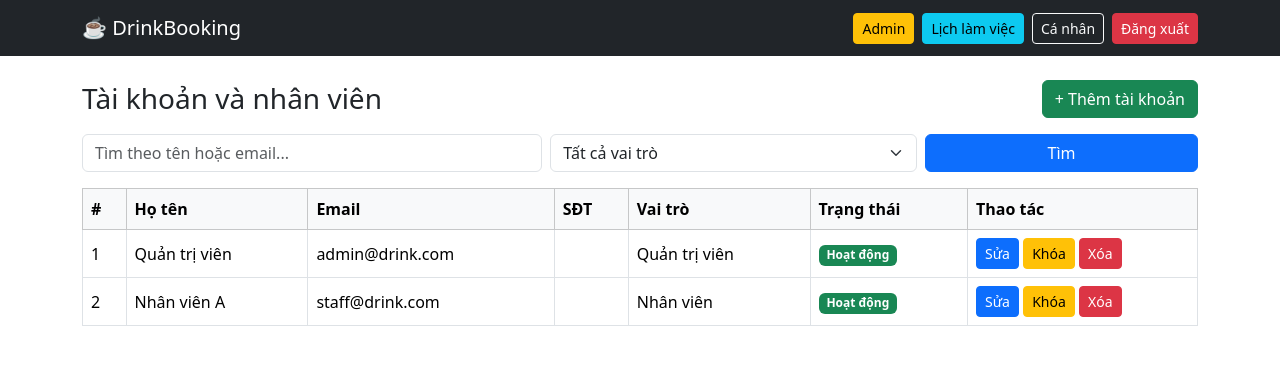
After one commit to namtrung2017kg-cyber/drink-n-booking, a Spring Boot app: page /admin/users in a window 1280 px wide. The commit adds this page. Shown: the top 365 px of the page. Run offline with Spring Boot 4, Linux system fonts and the light colour scheme; a user stored in the database is signed in; some of the project's set-up classes (security, data sources, template engines, error pages and the like) are left out, and stand-ins take their place; some libraries are stand-ins or nearby versions.

Commit message:
quản lí tài khoản, cho khóa tài khoản

```diff
--- a/src/main/java/com/drinknbooking/drinkbooking/controller/AdminDrinkController.java
+++ b/src/main/java/com/drinknbooking/drinkbooking/controller/AdminDrinkController.java
@@ -31,7 +31,7 @@ public class AdminDrinkController {
                        @RequestParam(name = "page", defaultValue = "0") int page,
                        Model model) {
         Page<Drink> result = drinkRepository.search(keyword.trim(), categoryId,
-                PageRequest.of(Math.max(page, 0), 5, Sort.by("id").descending()));
+                PageRequest.of(Math.max(page, 0), 5, Sort.by("id").ascending()));
         model.addAttribute("drinks", result);
         model.addAttribute("categories", categoryRepository.findAll());
         model.addAttribute("keyword", keyword);
--- /dev/null
+++ b/src/main/java/com/drinknbooking/drinkbooking/controller/AdminUserController.java
@@ -0,0 +1,131 @@
+package com.drinknbooking.drinkbooking.controller;
+
+import com.drinknbooking.drinkbooking.dto.UserForm;
+import com.drinknbooking.drinkbooking.entity.Role;
+import com.drinknbooking.drinkbooking.entity.User;
+import com.drinknbooking.drinkbooking.repository.UserRepository;
+import jakarta.validation.Valid;
+import org.springframework.dao.DataIntegrityViolationException;
+import org.springframework.data.domain.Page;
+import org.springframework.data.domain.PageRequest;
+import org.springframework.data.domain.Sort;
+import org.springframework.security.crypto.password.PasswordEncoder;
+import org.springframework.stereotype.Controller;
+import org.springframework.ui.Model;
+import org.springframework.validation.BindingResult;
+import org.springframework.web.bind.annotation.*;
+import org.springframework.web.servlet.mvc.support.RedirectAttributes;
+
+import java.security.Principal;
+
+@Controller
+@RequestMapping("/admin/users")
+public class AdminUserController {
+    private final UserRepository userRepository;
+    private final PasswordEncoder encoder;
+
+    public AdminUserController(UserRepository userRepository, PasswordEncoder encoder) {
+        this.userRepository = userRepository;
+        this.encoder = encoder;
+    }
+
+    @GetMapping
+    public String list(@RequestParam(name = "keyword", defaultValue = "") String keyword,
+                       @RequestParam(name = "role", required = false) Role role,
+                       @RequestParam(name = "page", defaultValue = "0") int page,
+                       Model model) {
+        Page<User> result = userRepository.search(keyword.trim(), role,
+                PageRequest.of(Math.max(page, 0), 5, Sort.by("id").ascending()));
+        model.addAttribute("users", result);
+        model.addAttribute("roles", Role.values());
+        model.addAttribute("keyword", keyword);
+        model.addAttribute("role", role);
+        return "admin/users";
+    }
+
+    @GetMapping("/new")
+    public String newForm(Model model) {
+        model.addAttribute("form", new UserForm());
+        model.addAttribute("roles", Role.values());
+        return "admin/user-form";
+    }
+
+    @GetMapping("/{id}/edit")
+    public String editForm(@PathVariable("id") Long id, Model model) {
+        User u = userRepository.findById(id).orElseThrow();
+        UserForm f = new UserForm();
+        f.setId(u.getId());
+        f.setFullName(u.getFullName());
+        f.setEmail(u.getEmail());
+        f.setPhone(u.getPhone());
+        f.setRole(u.getRole());
+        f.setEnabled(u.isEnabled());
+        model.addAttribute("form", f);
+        model.addAttribute("roles", Role.values());
+        return "admin/user-form";
+    }
+
+    @PostMapping("/save")
+    public String save(@Valid @ModelAttribute("form") UserForm form, BindingResult br,
+                       Principal principal, Model model, RedirectAttributes ra) {
+        boolean isNew = form.getId() == null;
+        String email = form.getEmail() == null ? "" : form.getEmail().trim();
+        String pw = form.getPassword();
+        boolean hasPw = pw != null && !pw.isBlank();
+
+        if (isNew && !email.isEmpty() && userRepository.existsByEmail(email))
+            br.rejectValue("email", "dup", "Email đã tồn tại");
+        if (isNew && !hasPw)
+            br.rejectValue("password", "req", "Vui lòng nhập mật khẩu");
+        if (hasPw && pw.length() < 6)
+            br.rejectValue("password", "len", "Mật khẩu tối thiểu 6 ký tự");
+
+        User u = isNew ? new User() : userRepository.findById(form.getId()).orElseThrow();
+        if (!isNew && u.getEmail().equals(principal.getName())
+                && (form.getRole() != Role.ADMIN || !form.isEnabled()))
+            br.rejectValue("role", "self", "Không thể tự hạ quyền hoặc khóa chính mình");
+
+        if (br.hasErrors()) {
+            model.addAttribute("roles", Role.values());
+            return "admin/user-form";
+        }
+        if (isNew) u.setEmail(email);
+        u.setFullName(form.getFullName().trim());
+        u.setPhone(form.getPhone());
+        u.setRole(form.getRole());
+        u.setEnabled(form.isEnabled());
+        if (hasPw) u.setPassword(encoder.encode(pw));
+        userRepository.save(u);
+        ra.addFlashAttribute("msg", "Đã lưu tài khoản");
+        return "redirect:/admin/users";
+    }
+
+    @PostMapping("/{id}/toggle")
+    public String toggle(@PathVariable("id") Long id, Principal principal, RedirectAttributes ra) {
+        User u = userRepository.findById(id).orElseThrow();
+        if (u.getEmail().equals(principal.getName())) {
+            ra.addFlashAttribute("error", "Không thể khóa chính mình");
+        } else {
+            u.setEnabled(!u.isEnabled());
+            userRepository.save(u);
+            ra.addFlashAttribute("msg", u.isEnabled() ? "Đã mở khóa tài khoản" : "Đã khóa tài khoản");
+        }
+        return "redirect:/admin/users";
+    }
+
+    @PostMapping("/{id}/delete")
+    public String delete(@PathVariable("id") Long id, Principal principal, RedirectAttributes ra) {
+        User u = userRepository.findById(id).orElseThrow();
+        if (u.getEmail().equals(principal.getName())) {
+            ra.addFlashAttribute("error", "Không thể xóa chính mình");
+            return "redirect:/admin/users";
+        }
+        try {
+            userRepository.delete(u);
+            ra.addFlashAttribute("msg", "Đã xóa tài khoản");
+        } catch (DataIntegrityViolationException e) {
+            ra.addFlashAttribute("error", "Tài khoản đã có dữ liệu liên quan, hãy khóa thay vì xóa");
+        }
+        return "redirect:/admin/users";
+    }
+}
--- /dev/null
+++ b/src/main/resources/templates/admin/users.html
@@ -0,0 +1,81 @@
+<!DOCTYPE html>
+<html xmlns:th="http://www.thymeleaf.org">
+<head th:replace="~{fragments :: head('Tài khoản')}"></head>
+<body>
+<nav th:replace="~{fragments :: navbar}"></nav>
+<div class="container py-4">
+    <div class="d-flex justify-content-between align-items-center mb-3">
+        <h3 class="m-0">Tài khoản và nhân viên</h3>
+        <a class="btn btn-success" th:href="@{/admin/users/new}">+ Thêm tài khoản</a>
+    </div>
+    <div th:if="${msg}" class="alert alert-success" th:text="${msg}"></div>
+    <div th:if="${error}" class="alert alert-danger" th:text="${error}"></div>
+
+    <form class="row g-2 mb-3" th:action="@{/admin/users}" method="get">
+        <div class="col-12 col-md-5">
+            <input class="form-control" name="keyword" th:value="${keyword}" placeholder="Tìm theo tên hoặc email...">
+        </div>
+        <div class="col-8 col-md-4">
+            <select class="form-select" name="role">
+                <option value="">Tất cả vai trò</option>
+                <option th:each="r : ${roles}" th:value="${r}"
+                        th:text="${r.name() == 'ADMIN' ? 'Quản trị viên' : (r.name() == 'STAFF' ? 'Nhân viên' : 'Khách hàng')}"
+                        th:selected="${r == role}"></option>
+            </select>
+        </div>
+        <div class="col-4 col-md-3">
+            <button class="btn btn-primary w-100">Tìm</button>
+        </div>
+    </form>
+
+    <div class="table-responsive">
+        <table class="table table-bordered align-middle">
+            <thead class="table-light">
+            <tr><th>#</th><th>Họ tên</th><th>Email</th><th>SĐT</th><th>Vai trò</th><th>Trạng thái</th><th style="width:230px">Thao tác</th></tr>
+            </thead>
+            <tbody>
+            <tr th:each="u : ${users.content}">
+                <td th:text="${u.id}"></td>
+                <td th:text="${u.fullName}"></td>
+                <td th:text="${u.email}"></td>
+                <td th:text="${u.phone}"></td>
+                <td th:text="${u.role.name() == 'ADMIN' ? 'Quản trị viên' : (u.role.name() == 'STAFF' ? 'Nhân viên' : 'Khách hàng')}"></td>
+                <td>
+                    <span th:if="${u.enabled}" class="badge bg-success">Hoạt động</span>
+                    <span th:unless="${u.enabled}" class="badge bg-secondary">Đã khóa</span>
+                </td>
+                <td>
+                    <a class="btn btn-sm btn-primary" th:href="@{/admin/users/{id}/edit(id=${u.id})}">Sửa</a>
+                    <form class="d-inline" th:action="@{/admin/users/{id}/toggle(id=${u.id})}" method="post">
+                        <button class="btn btn-sm btn-warning" th:text="${u.enabled} ? 'Khóa' : 'Mở khóa'"></button>
+                    </form>
+                    <form class="d-inline" th:action="@{/admin/users/{id}/delete(id=${u.id})}"
+                          method="post" onsubmit="return confirm('Xóa tài khoản này?')">
+                        <button class="btn btn-sm btn-danger">Xóa</button>
+                    </form>
+                </td>
+            </tr>
+            <tr th:if="${users.empty}">
+                <td colspan="7" class="text-center">Không có tài khoản nào</td>
+            </tr>
+            </tbody>
+        </table>
+    </div>
+
+    <nav th:if="${users.totalPages > 1}">
+        <ul class="pagination flex-wrap">
+            <li class="page-item" th:classappend="${users.first} ? 'disabled'">
+                <a class="page-link" th:href="@{/admin/users(keyword=${keyword},role=${role},page=${users.number - 1})}">«</a>
+            </li>
+            <li class="page-item" th:each="i : ${#numbers.sequence(0, users.totalPages - 1)}"
+                th:classappend="${i == users.number} ? 'active'">
+                <a class="page-link" th:href="@{/admin/users(keyword=${keyword},role=${role},page=${i})}" th:text="${i + 1}"></a>
+            </li>
+            <li class="page-item" th:classappend="${users.last} ? 'disabled'">
+                <a class="page-link" th:href="@{/admin/users(keyword=${keyword},role=${role},page=${users.number + 1})}">»</a>
+            </li>
+        </ul>
+    </nav>
+</div>
+</body>
+</html>
--- a/src/main/resources/templates/login.html
+++ b/src/main/resources/templates/login.html
@@ -6,6 +6,7 @@
 <div class="container py-5" style="max-width:420px">
     <h3 class="mb-3">Đăng nhập</h3>
     <div th:if="${param.error}" class="alert alert-danger">Sai email hoặc mật khẩu</div>
+    <div th:if="${param.locked}" class="alert alert-danger">Tài khoản của bạn đã bị khóa. Vui lòng liên hệ quản trị viên.</div>
     <div th:if="${param.registered}" class="alert alert-success">Đăng ký thành công, hãy đăng nhập</div>
     <form th:action="@{/login}" method="post">
         <input class="form-control mb-3" type="email" name="username" placeholder="Email" required>
```
Also changed, not shown: src/main/java/com/drinknbooking/drinkbooking/config/SecurityConfig.java (+8 -1 lines), src/main/java/com/drinknbooking/drinkbooking/dto/UserForm.java (added, +37 -0 lines), src/main/java/com/drinknbooking/drinkbooking/repository/UserRepository.java (+11 -0 lines), src/main/resources/templates/admin/dashboard.html (+9 -1 lines), src/main/resources/templates/admin/user-form.html (added, +47 -0 lines), src/main/resources/templates/dashboard.html (deleted, +0 -14 lines), src/main/resources/templates/admin/categories.html (renamed from src/main/resources/templates/categories.html), src/main/resources/templates/admin/category-form.html (renamed from src/main/resources/templates/categories-form.html), src/main/resources/templates/admin/drink-form.html (renamed from src/main/resources/templates/drink-form.html), src/main/resources/templates/admin/drinks.html (renamed from src/main/resources/templates/drinks.html).
